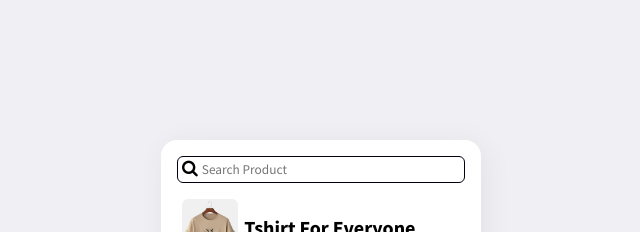
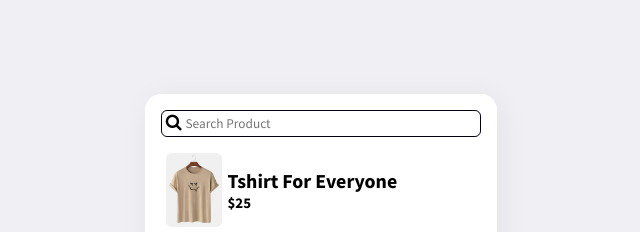
Before and after one commit to abhinendraSingh3/Search_Product_filter, a plain HTML site: page index.html in a window 1280 px wide. Shown: the top 232 px of the page, without its empty margins (319-959 px from the left). Drawn offline with Linux system fonts and the light colour scheme.

Commit message:
Update style.css

```diff
--- a/style.css
+++ b/style.css
@@ -1,4 +1,7 @@
-
+html{
+    font-size: 62%;
+    /* 62.5=10px */
+}
 *{
     margin: 0;
     padding: 0;
@@ -7,7 +10,7 @@
 }
 body{
 width: 100%;
-height: 100vh;
+height: 59rem;
 background-color: rgb(240,239,243);
 display:flex;
 justify-content: center;
@@ -15,11 +18,11 @@ align-items: center;
 margin: auto;
 }
 .container{
-width: 25vw;
-height: 520px;
+width: 35.5rem;
+height: 40rem;
 background-color: white ;
-border-radius: 16px;
-box-shadow: 4px 4px 30px rgba(0, 0,0, 0.06);
+border-radius: 1.6rem;
+box-shadow: .4rem .4rem 3.0rem rgba(0, 0,0, 0.06);
 overflow-y: scroll;
 }
 .container::-webkit-scrollbar{
@@ -27,42 +30,42 @@ overflow-y: scroll;
 }
 .bar{
     border:1px solid rgb(2, 1, 17);
-    border-radius: 6px;
-    padding: 4px;
-    margin: 16px;
+    border-radius: .6rem;
+    padding: .4rem;
+    margin: 1.6rem;
     display: flex;
 
     justify-content: flex-start;
 }
 .fa{
 
-    margin-top: -2px;
+    margin-top: -.2rem;
 }
 #search-bar{
-    margin-left: 4px;
+    margin-left: .4rem;
     border:none;
     outline:none;
-    width: 19vw;
+    width: 29rem;
 }
 .products{
     display: flex;
     align-items: center;
     cursor: pointer;
-    margin-bottom: 8px;
+    margin-bottom: .8rem;
 }
 
 .products img{
-max-width: 75px;
-height: 75px;
+max-width: 7.5rem;
+height: 7.5rem;
 object-fit: cover;
-border-radius: 6px;
-margin-left: 21px;
+border-radius: .6rem;
+margin-left: 2.1rem;
 }
 .items h2{
-    font-size: 20px;
-    margin-left: 6px;
+    font-size: 2.0rem;
+    margin-left: .6rem;
 }
 .items h3{
-    font-size: 15px;
-    margin-left: 6px;
+    font-size: 1.5rem;
+    margin-left: .6rem;
 }
```
